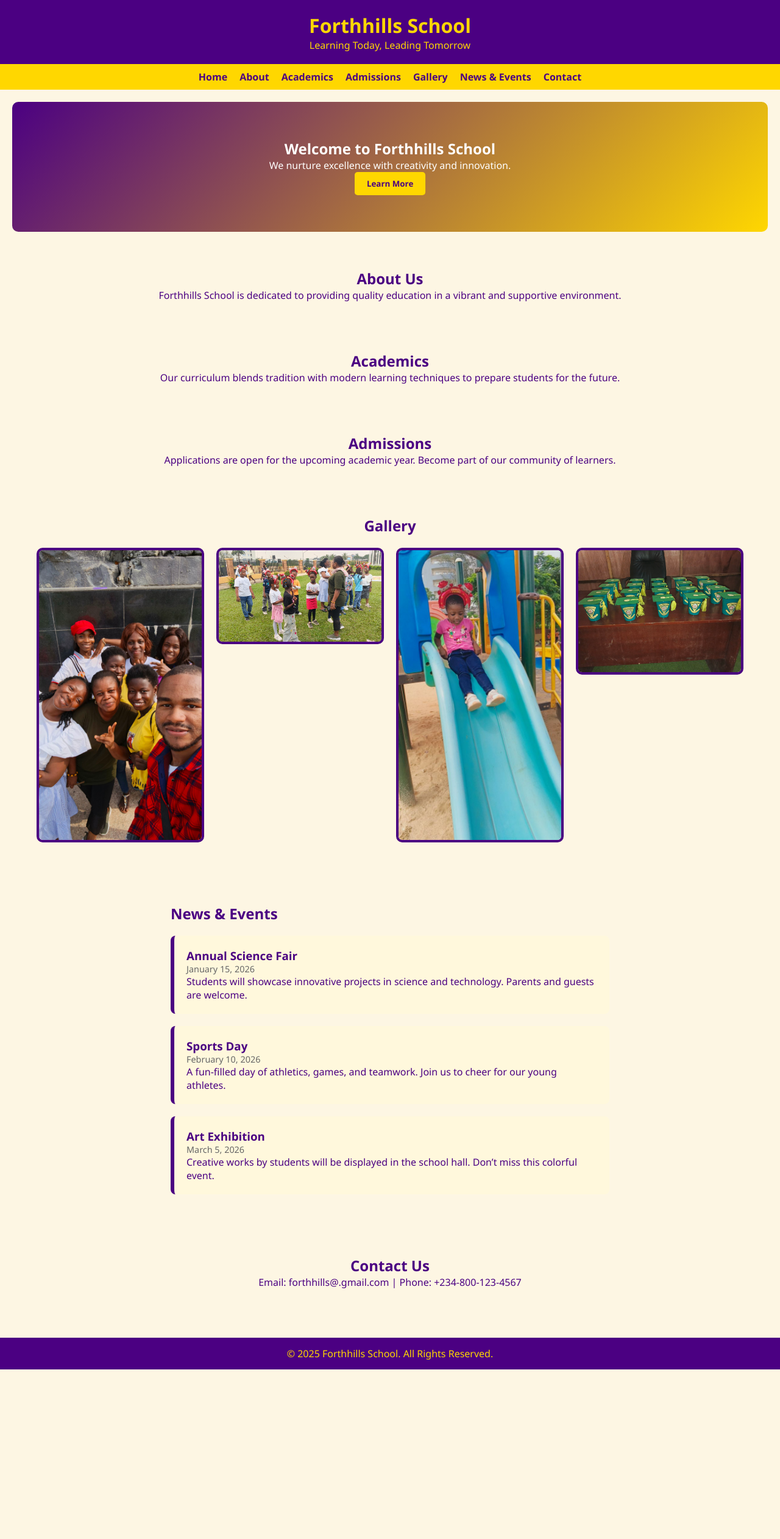
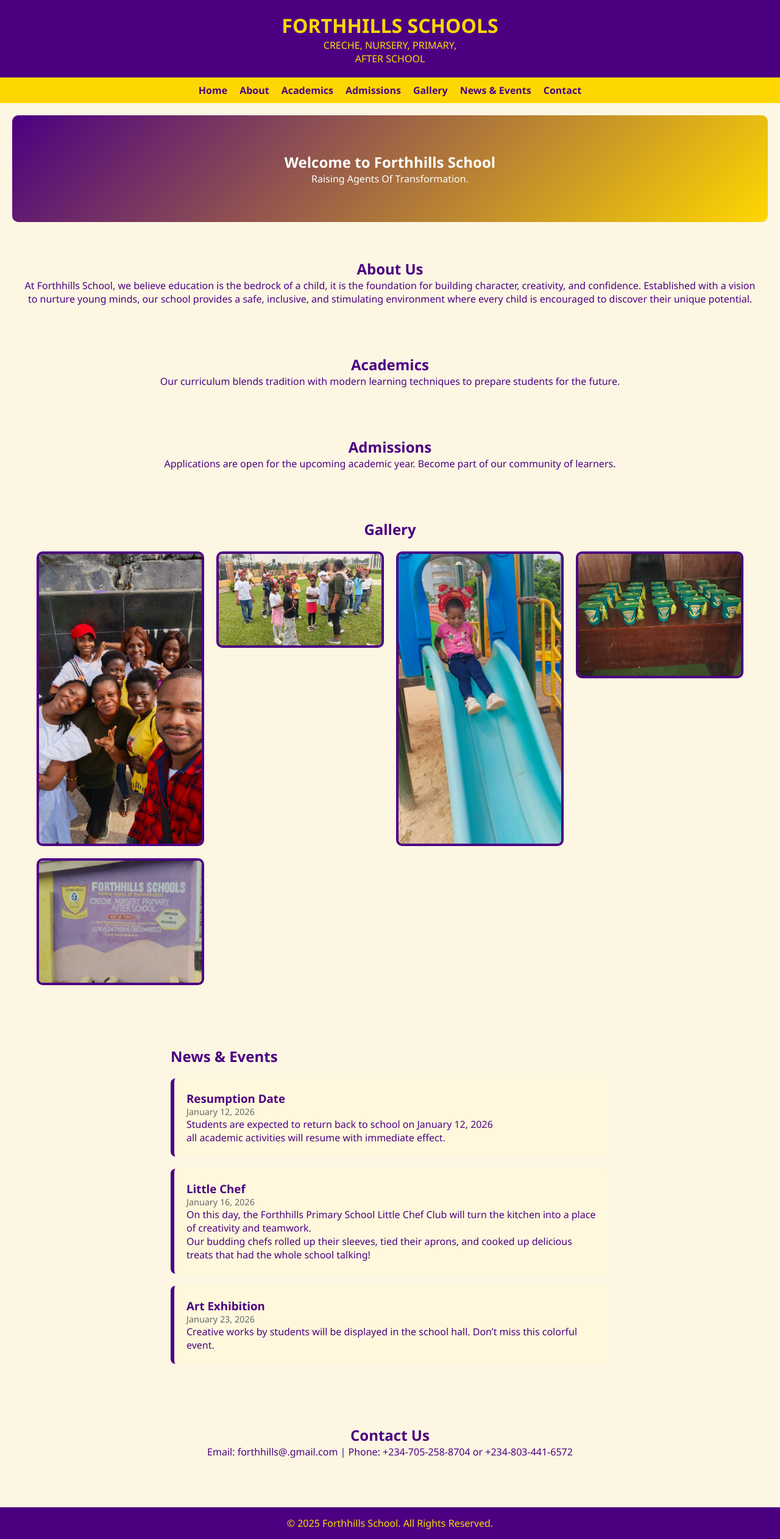
Before and after one commit to henryking17/forthhillswebsite, a plain HTML site: page index.html in a window 1280 px wide. Shown: the whole page at 61% size. Before the commit the page ends 2245 px from the top, so only its background shows below. Drawn offline with Linux system fonts and the light colour scheme.

Commit message:
Your update message

```diff
--- a/index.html
+++ b/index.html
@@ -9,8 +9,8 @@
 </head>
 <body>
   <header>
-    <h1>Forthhills School</h1>
-    <p>Learning Today, Leading Tomorrow</p>
+    <h1>FORTHHILLS SCHOOLS</h1>
+    <p>CRECHE, NURSERY, PRIMARY, <br>AFTER SCHOOL</p>
   </header>
 
   <nav>
@@ -25,13 +25,13 @@
 
   <section id="home" class="hero">
     <h2>Welcome to Forthhills School</h2>
-    <p>We nurture excellence with creativity and innovation.</p>
-    <button class="btn" onclick="showMessage()">Learn More</button>
+    <p>Raising Agents Of Transformation.</p>
+
   </section>
 
   <section id="about">
     <h2>About Us</h2>
-    <p>Forthhills School is dedicated to providing quality education in a vibrant and supportive environment.</p>
+    <p>At Forthhills School, we believe education is the bedrock of a child, it is the foundation for building character, creativity, and confidence. Established with a vision to nurture young minds, our school provides a safe, inclusive, and stimulating environment where every child is encouraged to discover their unique potential.</p>
   </section>
 
   <section id="academics">
@@ -51,31 +51,37 @@
       <img src="excorsion.jpg" alt="School Excursion">
       <img src="kidsplay.jpg" alt="Sports activities">
       <img src="craft.jpg" alt="Art exhibition">
+      <img src="schoollogo.jpg" alt="School Logo">
+      <div style="display: flex; align-items: center;">
+
+
+</div>
     </div>
   </section>
 
   <section id="news" class="news">
     <h2>News & Events</h2>
     <article>
-      <h3>Annual Science Fair</h3>
-      <p class="date">January 15, 2026</p>
-      <p>Students will showcase innovative projects in science and technology. Parents and guests are welcome.</p>
+      <h3>Resumption Date</h3>
+      <p class="date">January 12, 2026</p>
+      <p>Students are expected to return back to school on January 12, 2026 <br>all academic activities will resume with immediate effect.</p>
     </article>
     <article>
-      <h3>Sports Day</h3>
-      <p class="date">February 10, 2026</p>
-      <p>A fun-filled day of athletics, games, and teamwork. Join us to cheer for our young athletes.</p>
+      <h3>Little Chef</h3>
+      <p class="date">January 16, 2026</p>
+      <p> On this day, the Forthhills Primary School Little Chef Club will turn the kitchen into a place of creativity and teamwork. <br> Our budding chefs rolled up their sleeves, tied their aprons, and cooked up delicious treats that had the whole school talking!</p>
     </article>
-    <article>
+        <article>
       <h3>Art Exhibition</h3>
-      <p class="date">March 5, 2026</p>
+      <p class="date">January 23, 2026</p>
       <p>Creative works by students will be displayed in the school hall. Don’t miss this colorful event.</p>
     </article>
+
   </section>
 
   <section id="contact">
     <h2>Contact Us</h2>
-    <p>Email: forthhills@.gmail.com | Phone: +234-800-123-4567</p>
+    <p>Email: forthhills@.gmail.com | Phone: +234-705-258-8704 or +234-803-441-6572</p>
   </section>
 
   <footer>
--- a/style.css
+++ b/style.css
@@ -6,9 +6,28 @@ nav a { color: #4b0082; text-decoration: none; font-weight: bold; transition: co
 nav a:hover { color: #fff; }
 section { padding: 40px; text-align: center; }
 .hero { background: linear-gradient(135deg, #4b0082, #ffd700); color: white; padding: 60px 20px; border-radius: 10px; margin: 20px; }
-.btn { background-color: #ffd700; color: #4b0082; padding: 10px 20px; border: none; border-radius: 5px; cursor: pointer; font-weight: bold; transition: background 0.3s; }
+.btn { background-color: #ffd700; color: #4b0082; padding: 10px 20px; border: none; border-radius: 5px; cursor: pointer; font-weight: bold; transition: background 0.3s; /* Fade in/out animation */ .show { animation: fadeInOut 3s forwards; } @keyframes fadeInOut { 0% { opacity: 0; transform: translateX(-50%) translateY(-20px); } 20% { opacity: 1; transform: translateX(-50%) translateY(0); } 80% { opacity: 1; } 100% { opacity: 0; transform: translateX(-50%) translateY(-20px); } } /* Gradient background animation */ @keyframes gradientShift { 0% { background-position: 0% 50%; } 50% { background-position: 100% 50%; } 100% { background-position: 0% 50%; animation: gradientShift 5s infinite } } }
 .btn:hover { background-color: #4b0082; color: #ffd700; }
 footer { background-color: #4b0082; color: #ffd700; text-align: center; padding: 15px; margin-top: 40px; }
+
+.btn {
+      animation: fadeInOut 3s forwards;
+    }
+
+    @keyframes fadeInOut {
+      0% { opacity: 0; transform: translateX(-50%) translateY(-20px); }
+      20% { opacity: 1; transform: translateX(-50%) translateY(0); }
+      80% { opacity: 1; }
+      100% { opacity: 0; transform: translateX(-50%) translateY(-20px); }
+    }
+
+    /* Gradient background animation */
+    @keyframes gradientShift {
+      0% { background-position: 0% 50%; }
+      50% { background-position: 100% 50%; }
+      100% { background-position: 0% 50%; }
+    }
+
 
 .gallery {
       display: grid;
```
Also changed, not shown: trial.html (added, +68 -0 lines), schoollogo.jpg (added).
